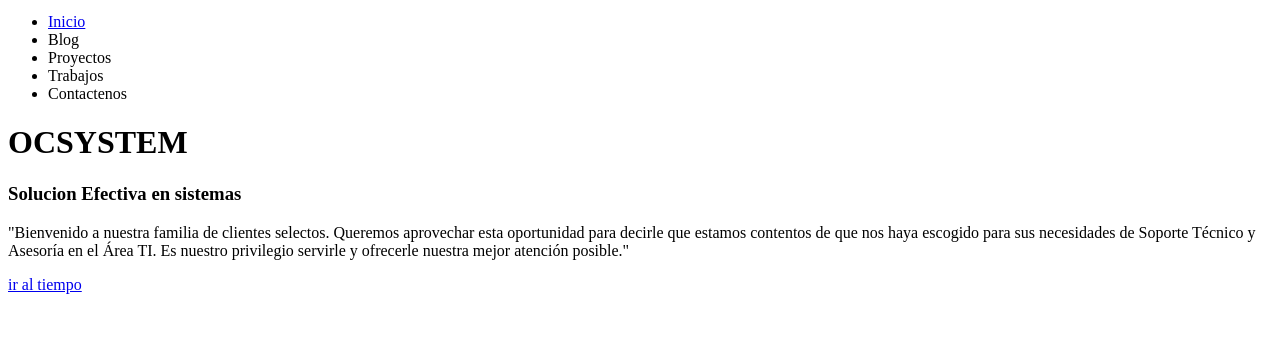
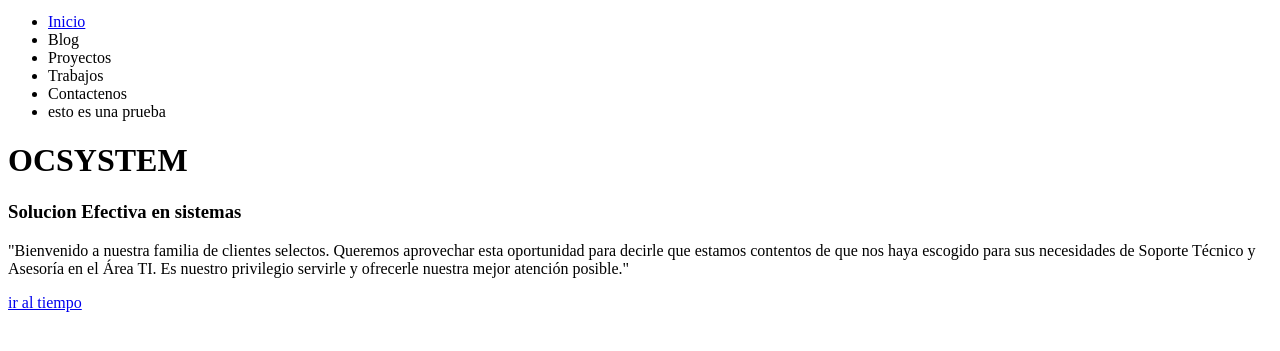
Before and after one commit to ocsystem/cursogit, a plain HTML site: page index.html in a window 1280 px wide. Shown: the part 27-378 px from the top of the page. Drawn offline with nearby package versions, Linux system fonts and the light colour scheme; a script that the page names is missing.

Commit message:
agregado el 2do boton

```diff
--- a/index.html
+++ b/index.html
@@ -22,6 +22,8 @@
                    <li><a href="#"></a>Proyectos</li>
                    <li><a href="#"></a>Trabajos</li>
                    <li><a href="#"></a>Contactenos</li>
+                   <li><a href="#"></a>esto es una prueba</li>
+
                 </ul>
             </nav>
 
```
